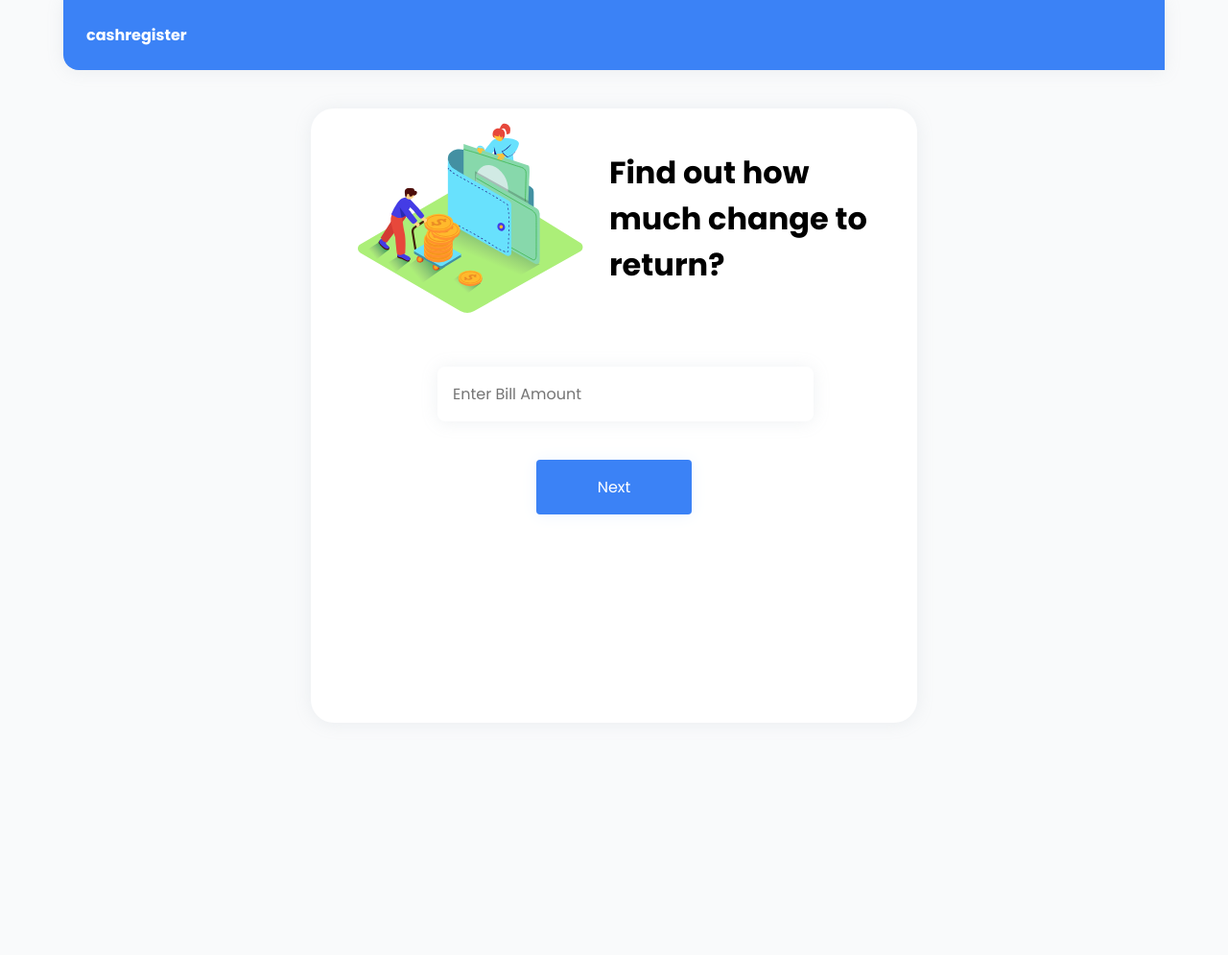
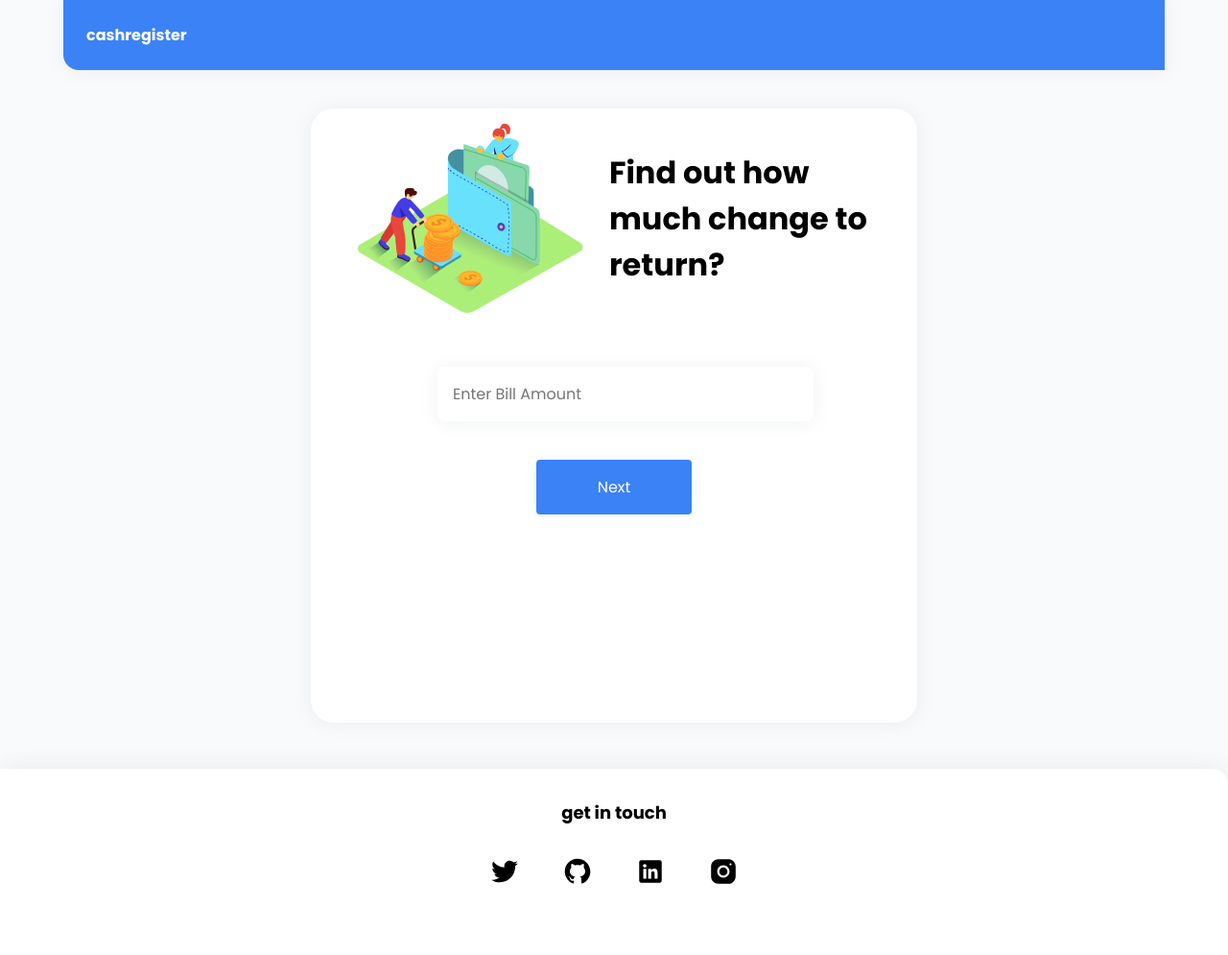
Before and after one commit to siddhigate/cash-register, a plain HTML site: page index.html in a window 1280 px wide. Shown: the whole page at 96% size. Before the commit the page ends 800 px from the top, so only its background shows below. Drawn offline with Linux system fonts and the light colour scheme.

```diff
--- a/index.html
+++ b/index.html
@@ -91,6 +91,33 @@
         </div>
     </main>
 
+    <footer class="footer">
+      <div class="footer-header" style="margin-bottom:2rem">get in touch</div>
+
+      <ul class="social-links list-non-bullet" style="margin-bottom:2rem">
+          <li class="list-item-inline">
+              <a href="https://twitter.com/SiddhiGate" class="link" target="blank">
+                  <img src="./assets/twitter1.svg" alt="Twitter link" class="footer-icon">
+              </a>
+          </li>
+          <li class="list-item-inline">
+              <a href="https://github.com/siddhigate" class="link" target="blank">
+                  <img src="./assets/github.svg" alt="GitHub link" class="footer-icon">
+              </a>
+          </li>
+          <li class="list-item-inline">
+              <a href="https://www.linkedin.com/in/siddhigate/" class="link" target="blank">
+                  <img src="./assets/linkedin1.svg" alt="Linkedin link" class="footer-icon">
+              </a>
+          </li>
+          <li class="list-item-inline">
+              <a href="https://www.instagram.com/siddhi.code/" class="link" target="blank">
+                  <img src="./assets/instagram1.svg" alt="Instagram link" class="footer-icon">
+              </a>
+          </li>
+      </ul>
+
+  </footer>
 
     <script src="./app.js"></script>
 </body>
--- a/style.css
+++ b/style.css
@@ -168,6 +168,60 @@ button{
     display: none;
 }
 
+/** lists **/
+
+.list-non-bullet {
+    list-style: none;
+    padding-inline-start: 0px;
+}
+
+.list-item-inline {
+    display: inline;
+    padding: 0.25rem;
+}
+.link {
+    box-sizing: border-box;
+    text-decoration: none;
+    padding: 0.5rem 1rem;
+}
+
+
+
+/* footer */
+
+.footer{
+    background-color:var(--light-gray);
+    background-color: white;
+    padding:2rem 0rem;
+    text-align: center;
+    color:black;
+    border-top-right-radius:1rem;
+    box-shadow: 0 1px 25px #E5E7EB;
+    margin-top: 3rem;
+}
+
+.footer .footer-header{
+    font-weight: bold;
+    font-size: large;
+    padding-inline-start:0px;
+}
+.footer .link{
+    color:black;
+}
+
+.footer ul{
+    padding-left:0px;
+}
+
+.footer-icon{
+    width:2rem;
+}
+
+
+.mt-3{
+    margin-top: 2rem;
+}
+
 @media (max-width: 500px) {
     body{
         background-color: white;
```
Also changed, not shown: assets/github.svg (added), assets/instagram1.svg (added), assets/linkedin1.svg (added), assets/twitter1.svg (added).
